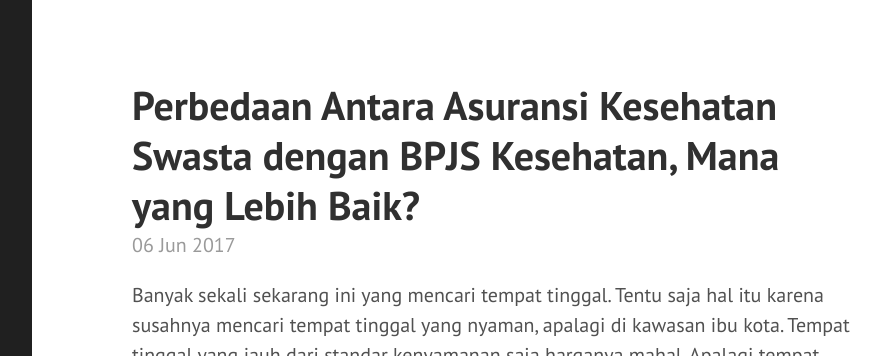
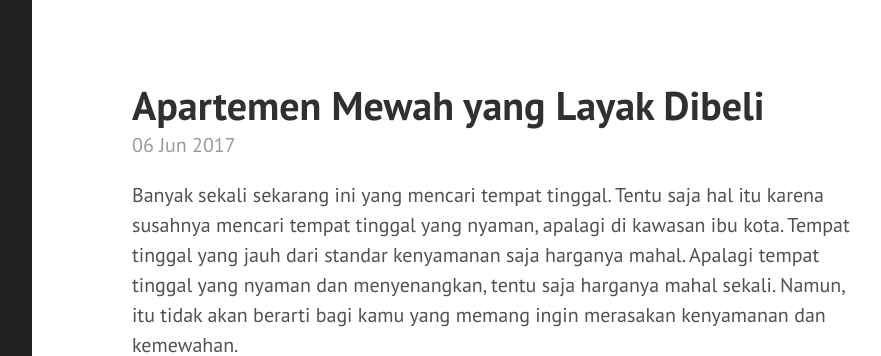
Before and after one commit to microsimple/microsimple.github.io, a Jekyll site: the page built from _posts/2017-06-06-apartemen-yang-layak-dibeli.md, in a window 1280 px wide and 900 px high, cut to the strip 0-356 px from the top of the window. Shown: the whole strip, without its empty margins (328-1209 px from the left). Built offline with Jekyll 4.4.1, drawn with Linux system fonts in a browser that asks for light colours.

Commit message:
Update 2017-06-06-apartemen-yang-layak-dibeli.md

```diff
--- a/_posts/2017-06-06-apartemen-yang-layak-dibeli.md
+++ b/_posts/2017-06-06-apartemen-yang-layak-dibeli.md
@@ -1,6 +1,6 @@
 ---
 published: true
-title: Perbedaan Antara Asuransi Kesehatan Swasta dengan BPJS Kesehatan, Mana yang Lebih Baik?
+title: Apartemen Mewah yang Layak Dibeli
 layout: post
 ---
 
```
